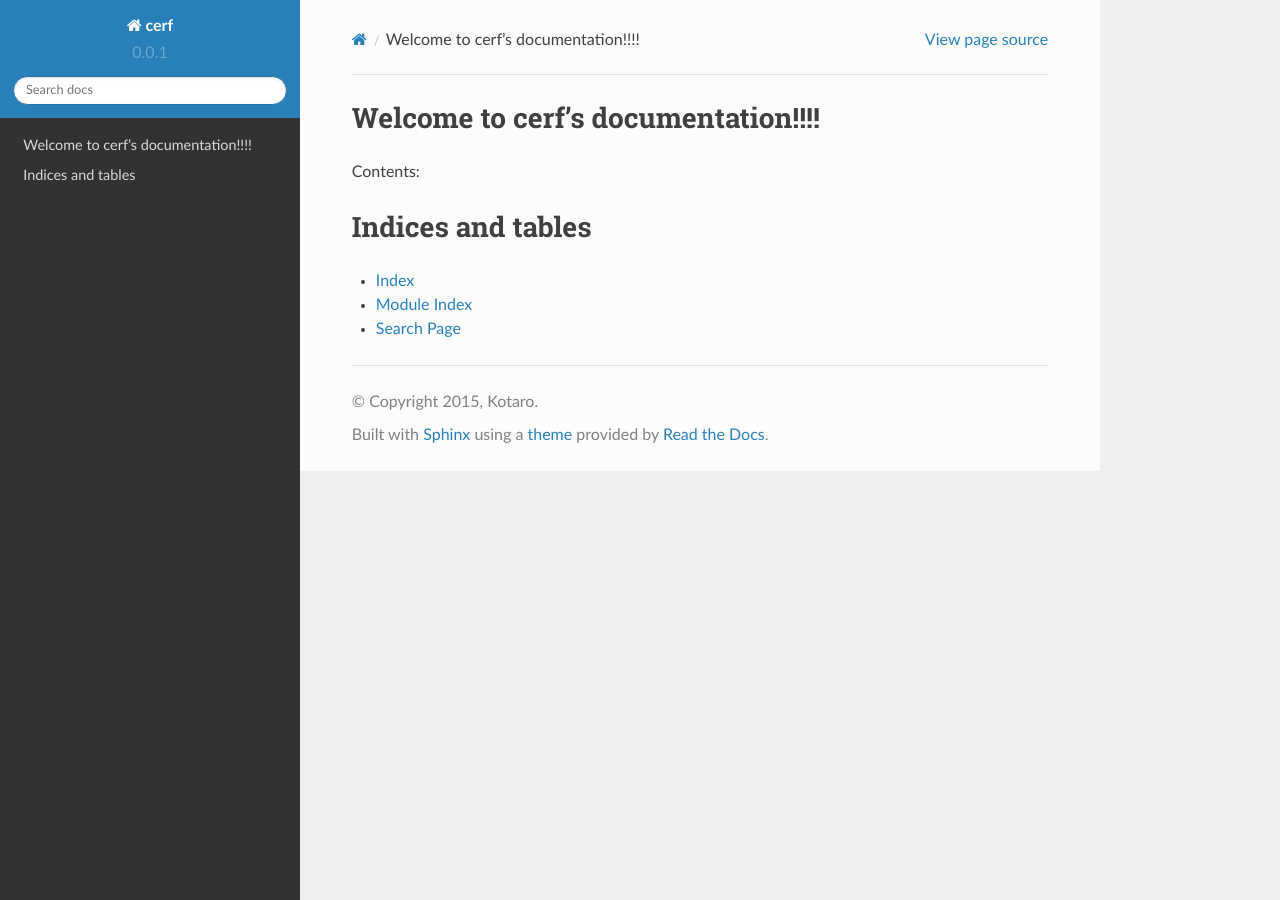
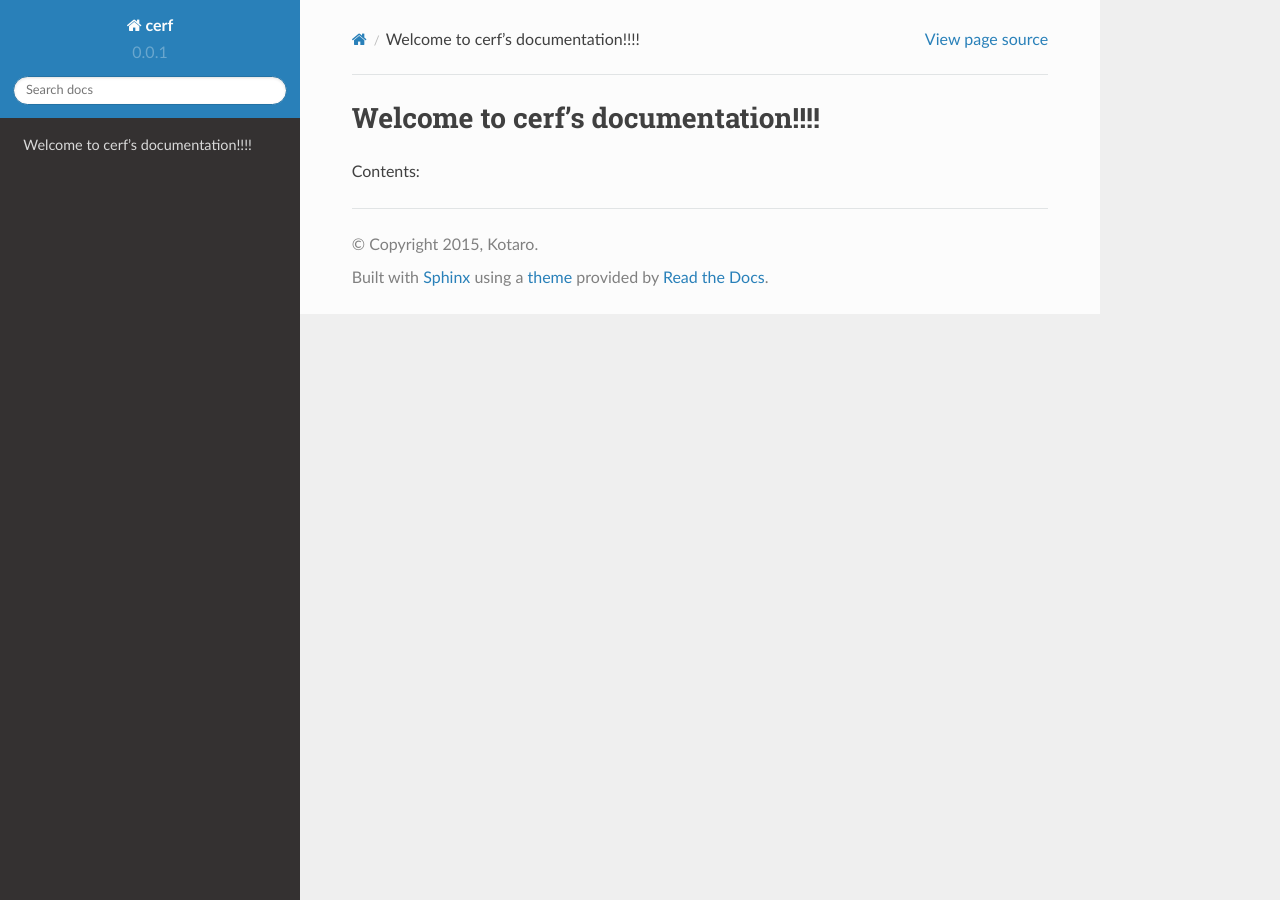
Before and after one commit to kotarotanahashi/cerf, a Sphinx documentation site: the page built from docs/index.rst, in a window 1280 px wide. Built offline with Sphinx 7.4.7 and the Read the Docs theme 2.0.0, drawn with Linux system fonts in a browser that asks for light colours.

Commit message:
Update index.rst

```diff
--- a/docs/index.rst
+++ b/docs/index.rst
@@ -8,14 +8,6 @@
 
 Contents:
 
+
 .. toctree::
    :maxdepth: 2
-
-
-
-Indices and tables
-==================
-
-* :ref:`genindex`
-* :ref:`modindex`
-* :ref:`search`
```
